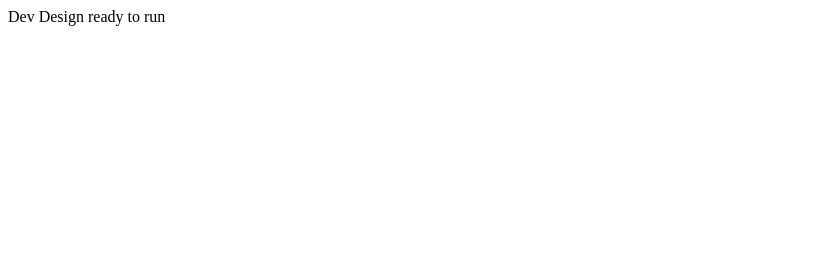
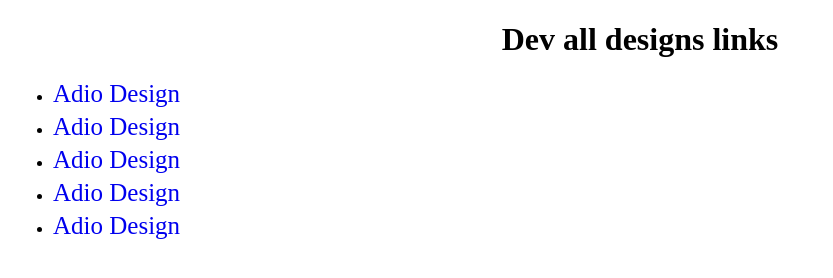
Before and after one commit to DevendraSinghChaudhary/design.github.io, a plain HTML site: page index.html in a window 1280 px wide. Shown: the whole page, without its empty margins (0-833 px from the left). Drawn offline with Linux system fonts and the light colour scheme.

Commit message:
last changed

```diff
--- a/index.html
+++ b/index.html
@@ -2,8 +2,25 @@
 <html>
 <head>
 	<title>Dev Designs</title>
+	<style type="text/css">
+		a{
+			font-size: 25px;
+			text-decoration: none;
+		}
+		li{
+			text-decoration: none;
+			margin: 5px;
+		}
+	</style>
 </head>
 <body>
-Dev Design ready to run
+<center><h1>Dev all designs links</h1></center>
+<ul>
+	<li><a href="adio">Adio Design</a></li>
+	<li><a href="adio">Adio Design</a></li>
+	<li><a href="adio">Adio Design</a></li>
+	<li><a href="adio">Adio Design</a></li>
+	<li><a href="adio">Adio Design</a></li>
+</ul>
 </body>
 </html>
```
